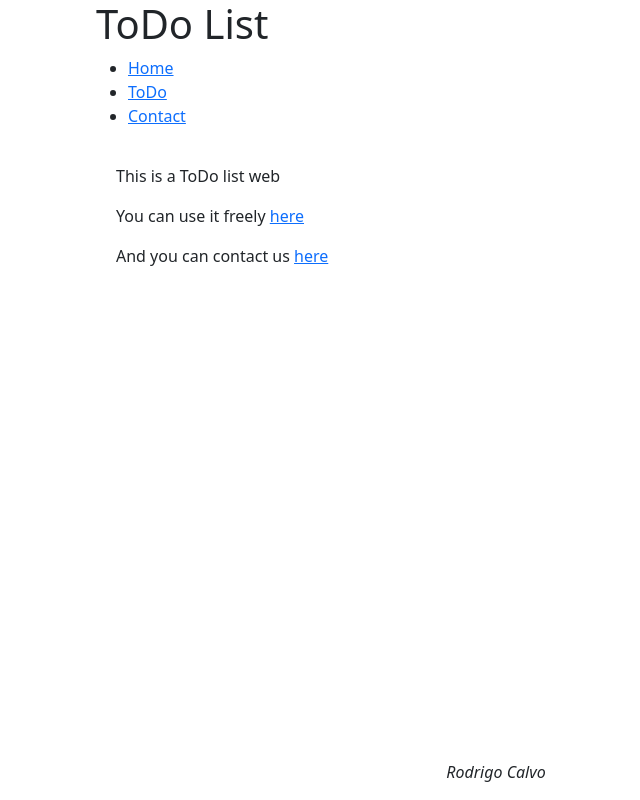
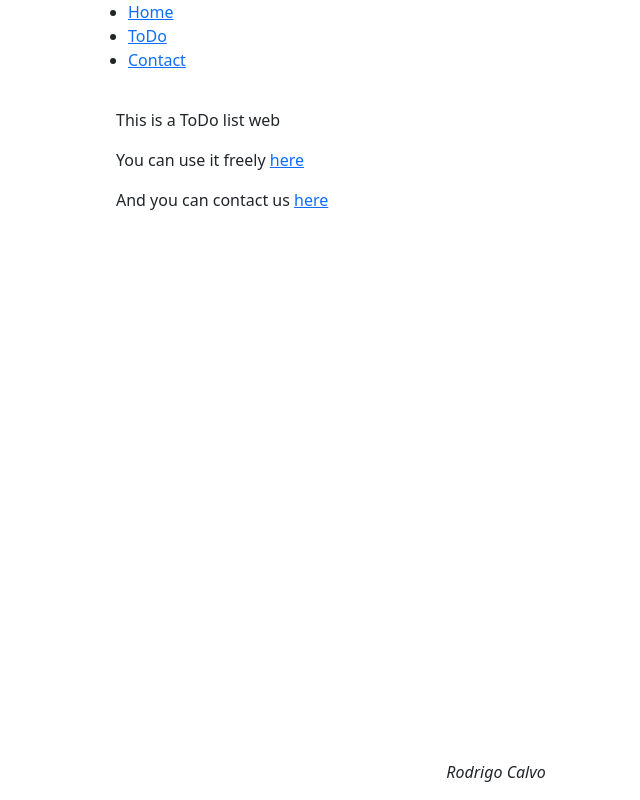
Before and after one commit to RodrigoCalvo/EX_Todo-List_React-Bootstrap, a React (Create React App) app: page / in a window 1280 px wide. Shown: the whole page, without its empty margins (144-784 px from the left). Built offline with nearby package versions, Linux system fonts and the light colour scheme.

Commit message:
Move web main title to navbar

```diff
--- a/src/components/header.tsx
+++ b/src/components/header.tsx
@@ -3,7 +3,6 @@ import { Menu } from './menu';
 export function Header() {
   const template = (
     <header>
-      <h1>ToDo List</h1>
       <Menu></Menu>
     </header>
   );
```
